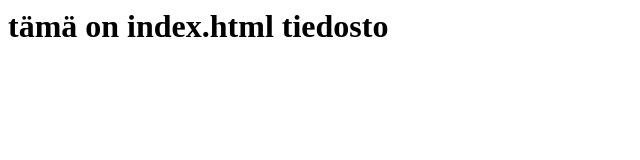
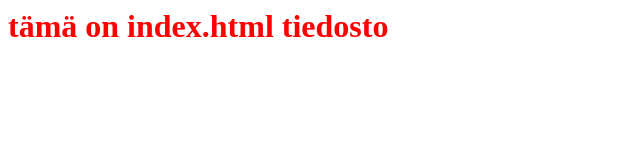
Before and after one commit to Janne-osao/fullstack2022_training, a plain HTML site: page index.html in a window 1280 px wide. Shown: the whole page, without its empty margins (0-640 px from the left). Drawn offline with Linux system fonts and the light colour scheme.

Commit message:
Update index.html

```diff
--- a/index.html
+++ b/index.html
@@ -1 +1 @@
-<h1>tämä on index.html tiedosto</h1>
+<h1 style="color:red;">tämä on index.html tiedosto</h1>
```
